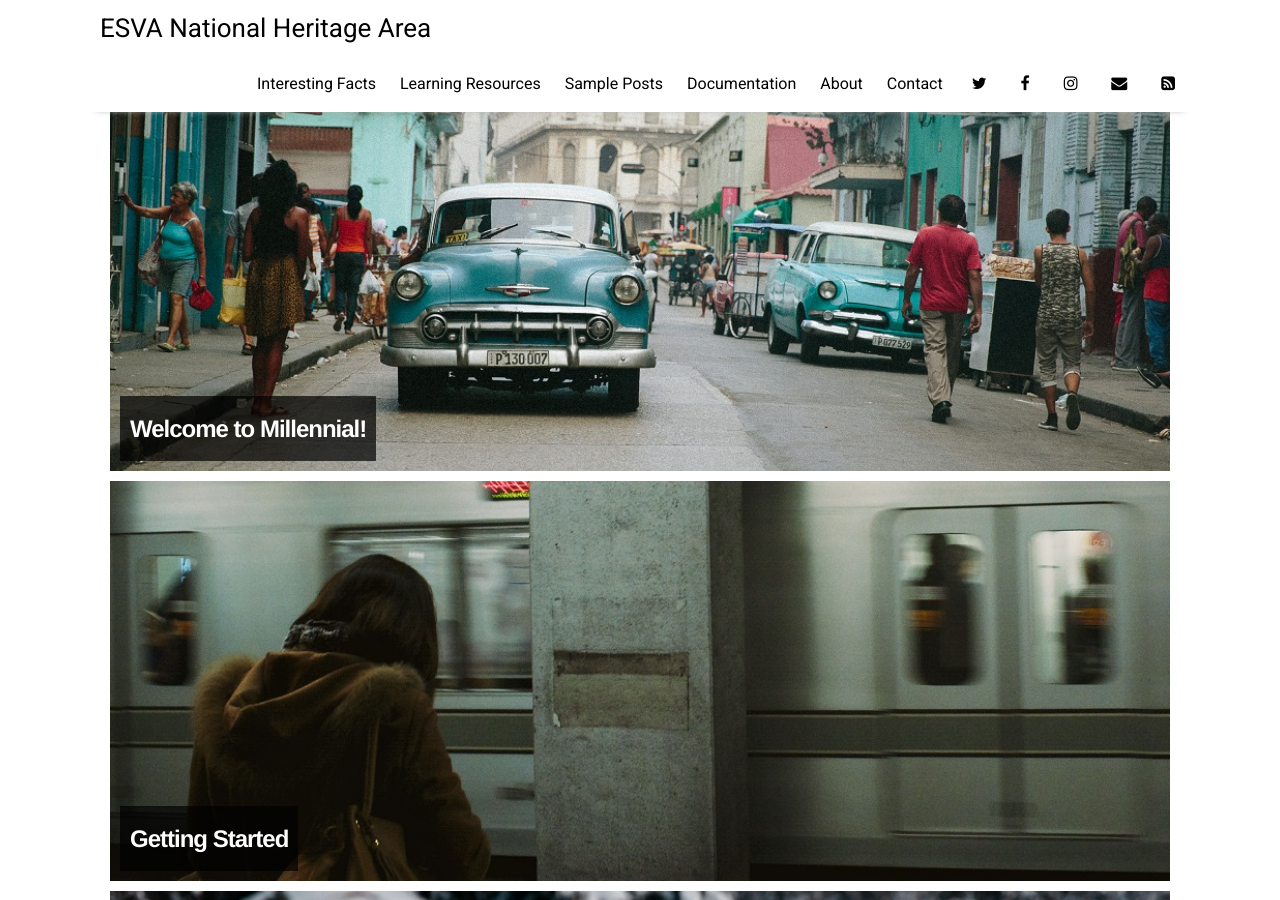
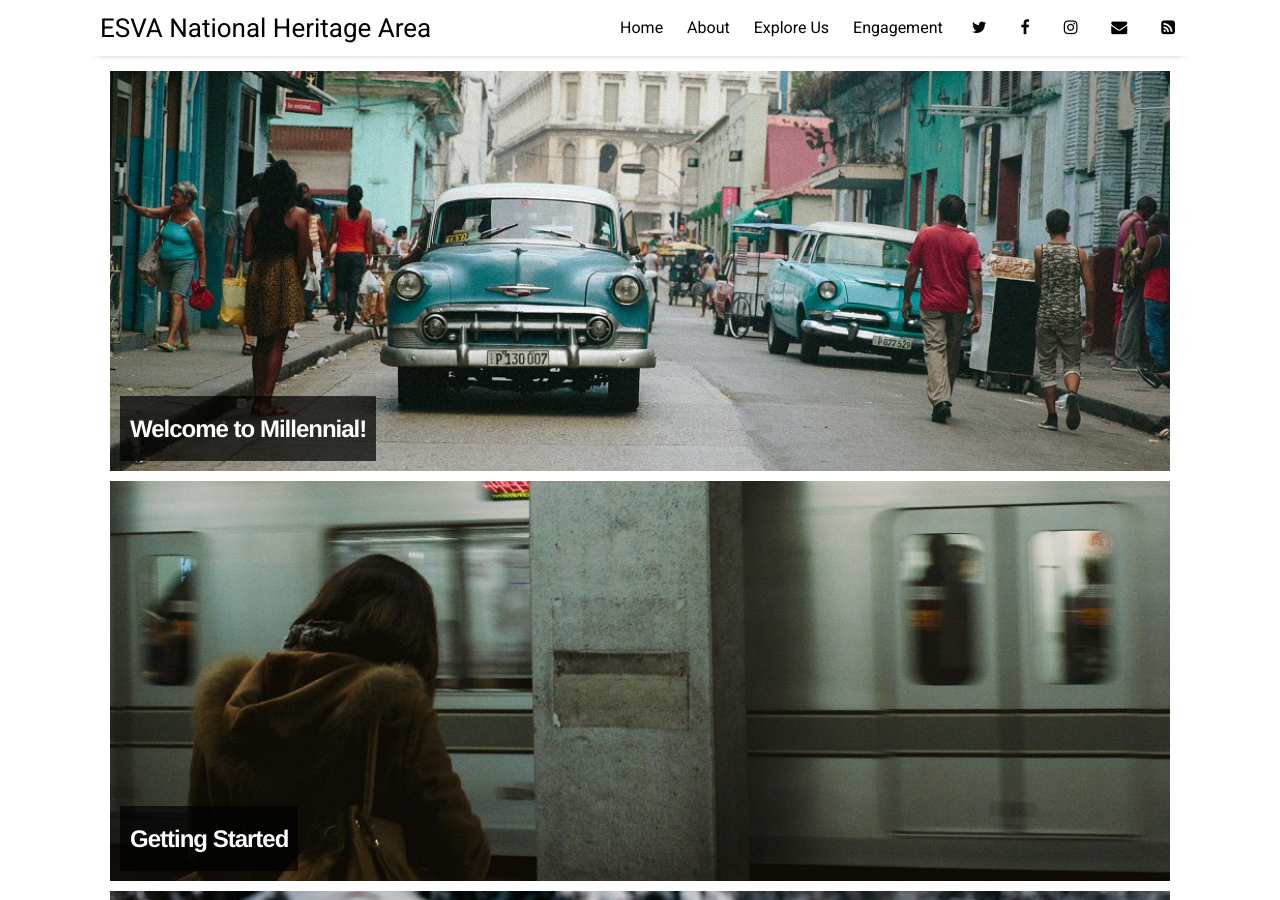
Before and after one commit to esva-heritage/esva-heritage.github.io, a Jekyll site: the page built from index.html, in a window 1280 px wide and 900 px high. Built offline with Jekyll 4.4.1, drawn with Linux system fonts in a browser that asks for light colours; nearby versions of some CDN libraries; the list of posts is cut into pages by our own code.

Commit message:
Adjusts navigation menu.

```diff
--- a/_data/settings.yml
+++ b/_data/settings.yml
@@ -4,15 +4,13 @@
   disqus_shortname: 'millennial-3'
 
 # If you are not using Google Analytics, please change 'google-ID' to an empty string
-google-ID: 'UA-112060364-2'
+google-ID: ''
 
 menu:
-- {name: 'Interesting Facts',  url: 'facts'}
-- {name: 'Learning Resources', url: 'resources'}
-- {name: 'Sample Posts',       url: 'sample-posts'}
-- {name: 'Documentation',      url: 'documentation'}
-- {name: 'About',              url: 'about'}
-- {name: 'Contact',            url: 'contact'}
+- {name: 'Home',         url: ''}
+- {name: 'About',        url: 'about'}
+- {name: 'Explore Us',   url: 'explore-us'}
+- {name: 'Engagement',   url: 'engagement'}
 
 # Available social icons are powered by Font Awesome, so you can use any icon that they offer
 social:
```
